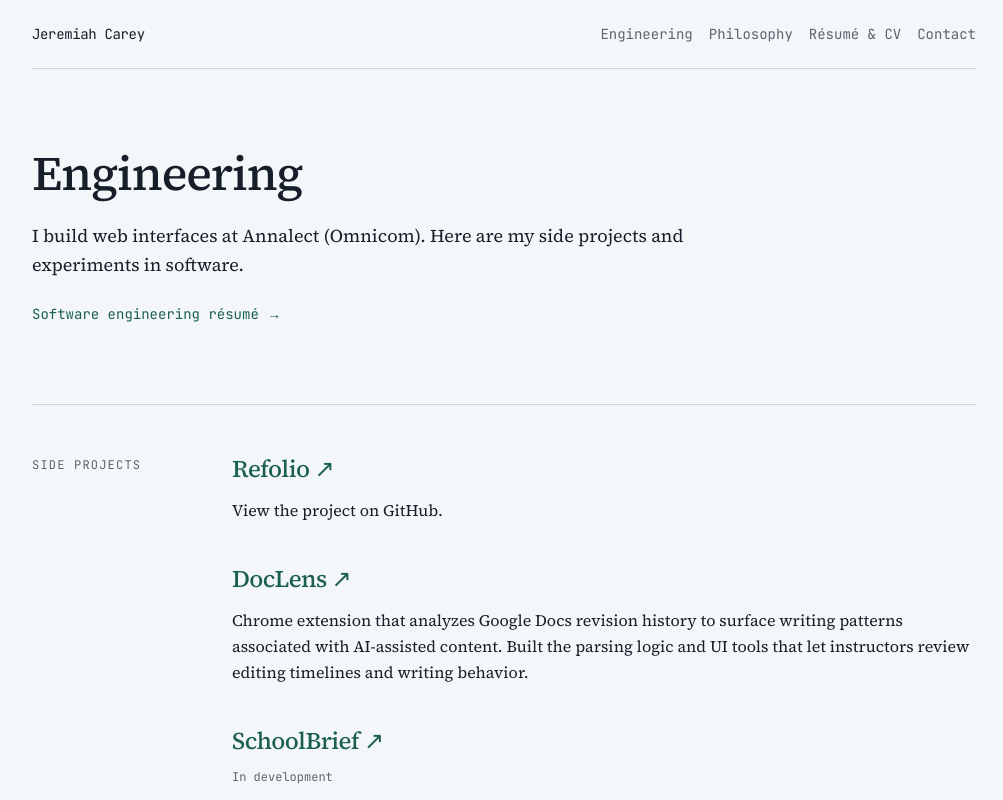
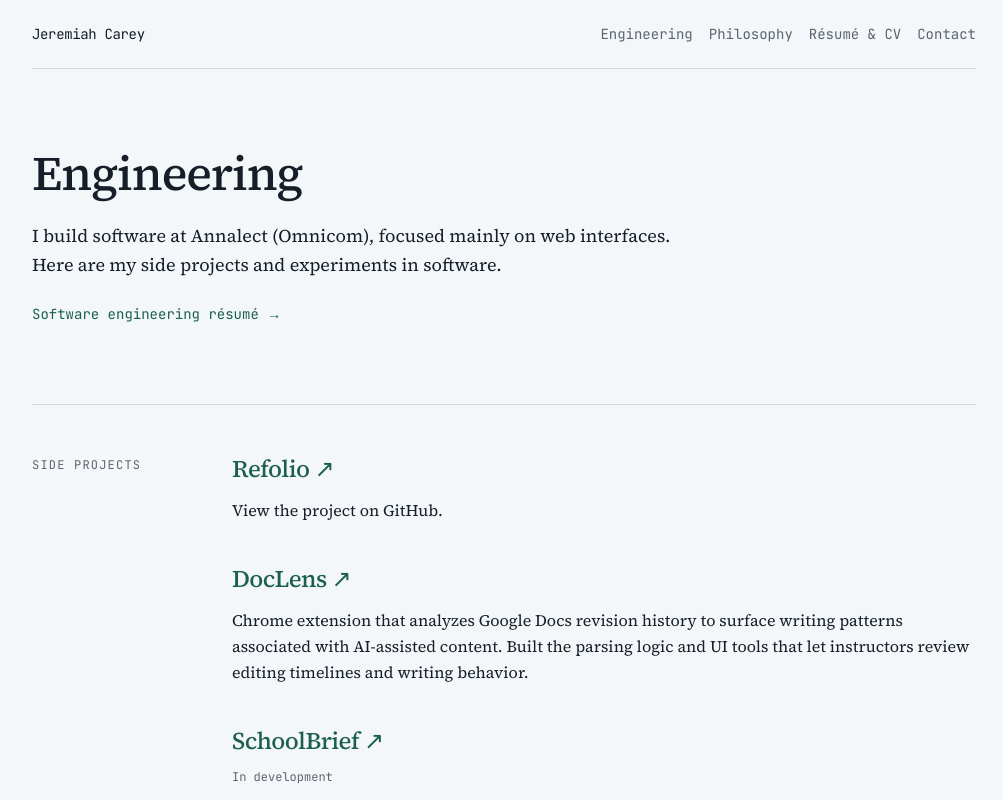
Before and after one commit to jeremiahcarey/personal-site, a Next.js app: page /engineering in a window 1280 px wide. Shown: the top 800 px of the page, without its empty margins (136-1139 px from the left). Built offline with nearby package versions, Linux system fonts and the light colour scheme.

Commit message:
slight copy page

```diff
--- a/app/engineering/page.tsx
+++ b/app/engineering/page.tsx
@@ -27,7 +27,7 @@ export default function EngineeringPage() {
       <header className="flex max-w-2xl flex-col gap-6 py-16 md:py-20">
         <h1 className="text-4xl font-medium tracking-tight md:text-5xl">Engineering</h1>
         <p className="text-pretty text-lg leading-relaxed">
-          I build web interfaces at Annalect (Omnicom). Here are my side projects and experiments in software.
+          I build software at Annalect (Omnicom), focused mainly on web interfaces. Here are my side projects and experiments in software.
         </p>
         <Link href="/cv/software" className="self-start font-mono text-sm text-primary underline-offset-4 hover:underline">
           Software engineering résumé →
--- a/lib/content.ts
+++ b/lib/content.ts
@@ -6,7 +6,7 @@ export const profile = {
   headline: 'writes software and philosophy.',
   intro:
     'I’m a software engineer at Omnicom, focused on frontend development. Before moving into software, I earned a PhD in philosophy and taught full time for three years. I continue to write on ethics, the philosophy of religion, and philosophical theology.',
-  now: 'Frontend development at Omnicom.',
+  now: 'Web development at Omnicom.',
   site: 'Software, philosophy, and a place to collect my writing.',
   links: [] as { label: string; href: string }[],
 }
```
